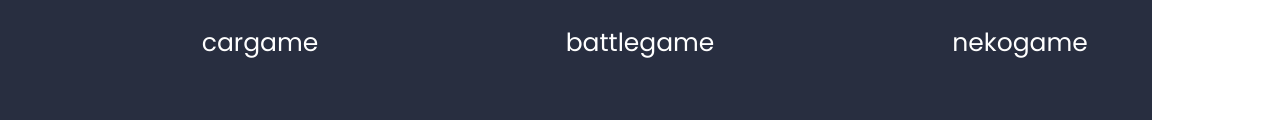
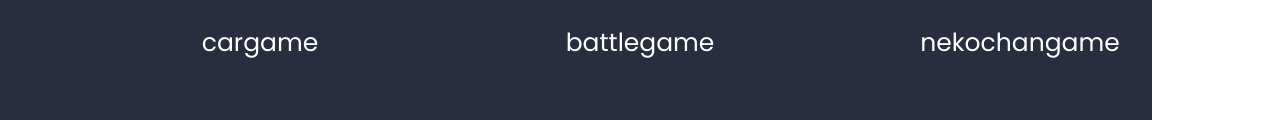
Before and after one commit to shumaoi/shumaoi.github.io, a plain HTML site: page index.html in a window 1280 px wide. Shown: the part 1556-1676 px from the top of the page. Drawn offline with Linux system fonts and the light colour scheme.

Commit message:
Update index.html

```diff
--- a/index.html
+++ b/index.html
@@ -138,7 +138,7 @@
                         <video src="nekogame.mkv" controls="controls" width="360"></video>
                     </div>
                     <div class="full text_align_center">
-                        <h3 class="white_font">nekogame<br></h3>
+                        <h3 class="white_font">nekochangame<br></h3>
                     </div>
                 </div>
             </div>
```
